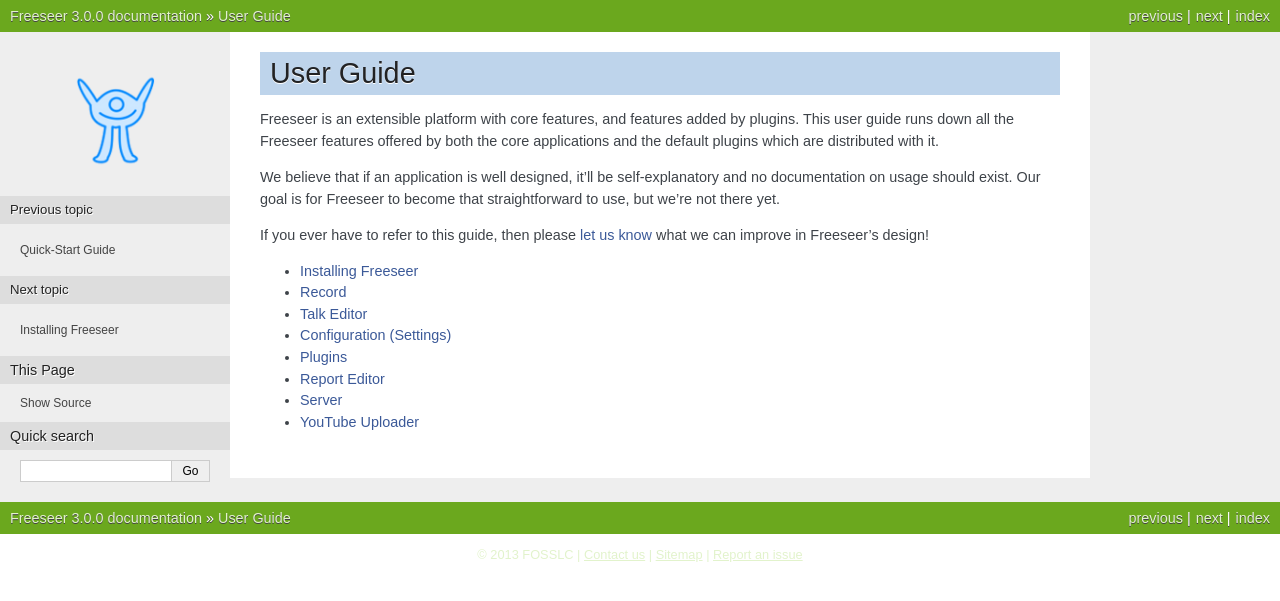
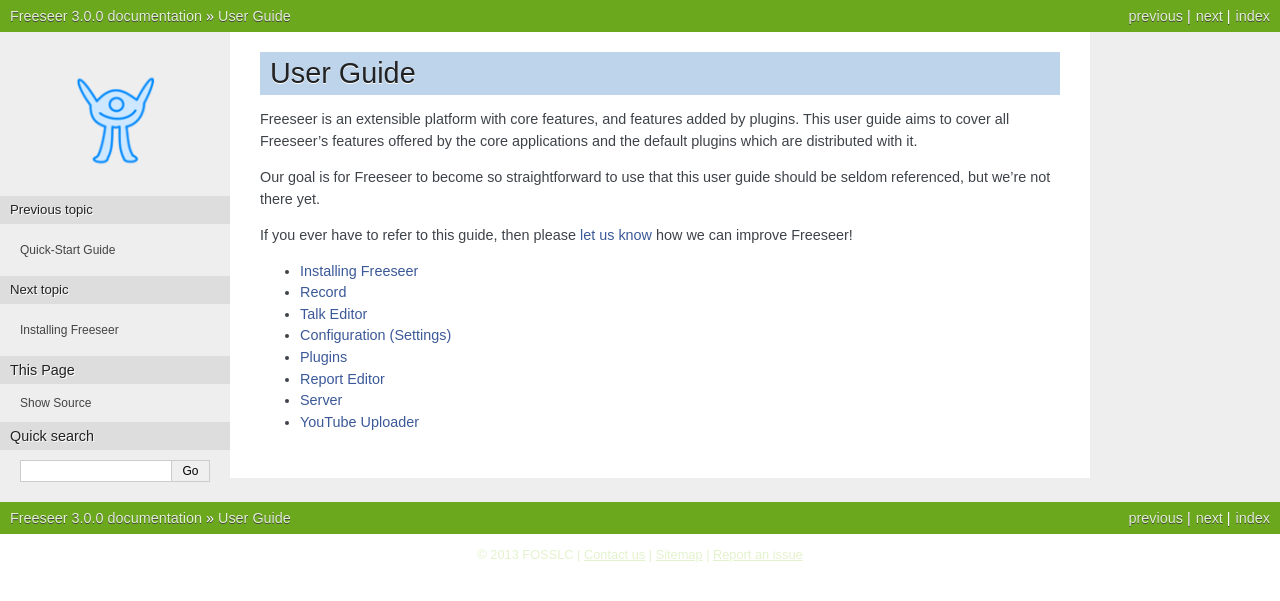
Before and after one commit to Freeseer/freeseer, a Sphinx documentation site: the page built from source/userguide/index.rst, in a window 1280 px wide. Shown: the top 601 px of the page. Built offline with Sphinx 7.4.7, drawn with Linux system fonts in a browser that asks for light colours.

Commit message:
Refine user guide intro

```diff
--- a/source/userguide/index.rst
+++ b/source/userguide/index.rst
@@ -1,13 +1,15 @@
 User Guide
 ==========
 
-Freeseer is an extensible platform with core features, and features added by plugins. This user guide runs down all the
-Freeseer features offered by both the core applications and the default plugins which are distributed with it.
+Freeseer is an extensible platform with core features, and features added by
+plugins. This user guide aims to cover all Freeseer's features offered by the
+core applications and the default plugins which are distributed with it.
 
-We believe that if an application is well designed, it'll be self-explanatory and no documentation on usage should exist.
-Our goal is for Freeseer to become that straightforward to use, but we're not there yet.
+Our goal is for Freeseer to become so straightforward to use that this user
+guide should be seldom referenced, but we're not there yet.
 
-If you ever have to refer to this guide, then please :doc:`let us know </contact>` what we can improve in Freeseer's design!
+If you ever have to refer to this guide, then please :doc:`let us know
+</contact>` how we can improve Freeseer!
 
 
 .. toctree::
```
